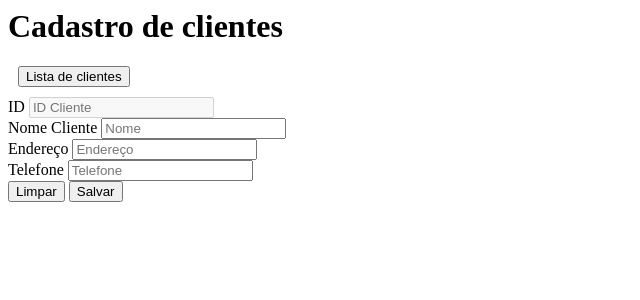
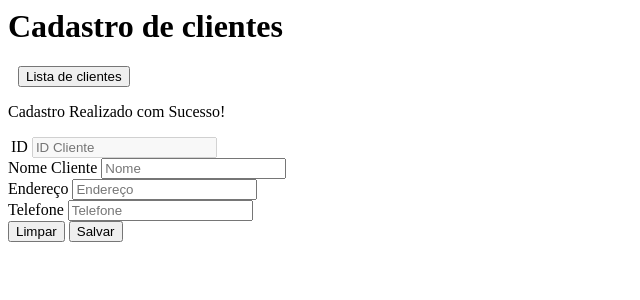
Before and after one commit to Ssxund3r/AngularJS_Exemplos, a web app: page /cliente/cadastro.html in a window 1280 px wide. Shown: the top 300 px of the page, without its empty margins (0-640 px from the left). Run offline with its HTML, style and script files only (its server is not run), Linux system fonts and the light colour scheme; data that the repository does not hold is empty.

Commit message:
Editando o cliente e entendendo o REST

```diff
--- a/WebContent/cliente/cadastro.html
+++ b/WebContent/cliente/cadastro.html
@@ -1,4 +1,5 @@
 <html ng-app="loja">
+<meta http-equiv="Content-Type" content="text/html; charset=utf-8">
 <h1>Cadastro de clientes</h1>
 
 <div class="row" style="margin-bottom: 10px; margin-left: 10px;">
@@ -14,15 +15,17 @@
 		<div class="content">
 			<form id="formCliente" ng-submit="salvarCliente();">
 				<div class="row">
-
 					<div class="col-md-3">
-						<div class="form-group">
+						<div class="alert alert-success" role="alert"
+							ng-show="mostrarAlerta">
+							<p>Cadastro Realizado com Sucesso!</p>
+						</div>
+						<div class="form-group" style="margin-left: 3px;">
 							<label>ID</label>
 							<input type="text" class="form-control border-input" disabled=""
 								placeholder="ID Cliente" ng-model="cliente.id">
 						</div>
 					</div>
-
 				</div>
 
 				<div class="row">
@@ -30,14 +33,14 @@
 						<div class="form-group">
 							<label>Nome Cliente</label>
 							<input type="text" class="form-control border-input"
-							 placeholder="Nome"  required="required" ng-model="cliente.nome">
+							 placeholder="Nome"  required="required" ng-model="cliente.nome" id="nome">
 						</div>
 					</div>
 					<div class="col-md-6">
 						<div class="form-group">
 							<label>Endereço</label>
 							<input type="text" class="form-control" placeholder="Endereço"
-							  required="required" ng-model="cliente.endereco">
+							  required="required" ng-model="cliente.endereco" id="endereco">
 						</div>
 					</div>
 				</div>
@@ -45,13 +48,14 @@
 					<div class="col-md-6">
 						<div class="form-group">
 							<label>Telefone</label> <input type="text" class="form-control"
-								placeholder="Telefone" ng-model="cliente.telefone">
+								placeholder="Telefone" ng-model="cliente.telefone" id="telefone">
 						</div>
 					</div>
 				</div>
+
 				<div>
-					<button type="reset" class="btn btn-info btn-fill btn-wd" ng-click="$scope.cliente={};">Limpar</button>
-					<button type="submit" class="btn btn-info btn-fill btn-wd" role="alert">Salvar</button>
+					<button type="reset" class="btn btn-info btn-fill btn-wd"  ng-click="$scope.cliente={};" id="limparCampos">Limpar</button>
+					<button type="submit" class="btn btn-info btn-fill btn-wd" id="salvarCampos">Salvar</button>
 				</div>
 			</form>
 		</div>
--- a/WebContent/cliente/list.html
+++ b/WebContent/cliente/list.html
@@ -19,6 +19,7 @@
 				<th>Endereço</th>
 				<th>Telefone</th>
 				<th>Remover</th>
+				<th>Editar</th>
 			</thead>
 			<tbody>
 				<tr ng-repeat="cliente in data">
@@ -28,6 +29,8 @@
 					<td>{{cliente.telefone}}</td>
 				    <td ><a href ng-click="removerCliente(cliente.id);"
 				    	class="btn btn-danger btn-sm">deletar</a></td>
+			    	<td ><a href
+			    	class="btn btn-info btn-sm" ng-click="editarCliente(cliente.id);">Editar</a></td>
 				</tr>
 			</tbody>
 		</table>
--- a/src/projeto/angular/dao/DaoImplementacao.java
+++ b/src/projeto/angular/dao/DaoImplementacao.java
@@ -70,4 +70,5 @@
 		return criteria.list();
 	}
 
+
 }
```
Also changed, not shown: WebContent/resources/js/app.js (+20 -5 lines), src/projeto/angular/controller/ClienteController.java (+14 -1 lines), src/projeto/angular/dao/DaoInterface.java (line endings or trailing spaces), 1 other file.
